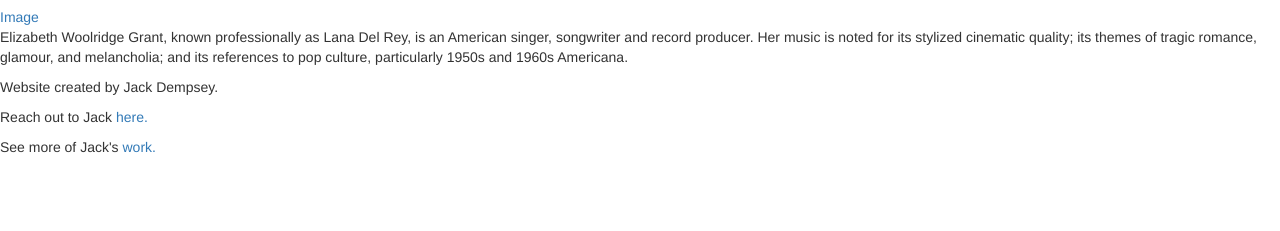
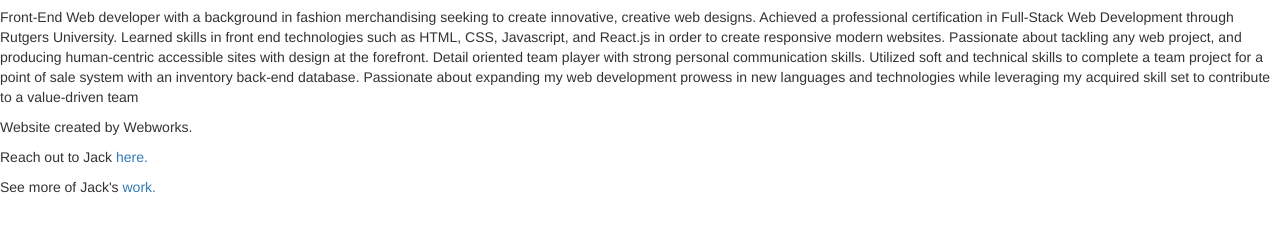
Before and after one commit to jdempsey1993/Perfect-Portofolio, a plain HTML site: page pages/about.html in a window 1280 px wide. Shown: the part 115-346 px from the top of the page. Drawn offline with nearby package versions, Linux system fonts and the light colour scheme; files that its build step writes are made by us from their sources.

Commit message:
Updated site content on HTML pages

```diff
--- a/pages/about.html
+++ b/pages/about.html
@@ -32,13 +32,12 @@
 
     <h1>Biography</h1>
 
-    <div class="image">
-      <a href="#" target="_blank">Image</a>
-    </div>
-
     <div>
-      <p>Elizabeth Woolridge Grant, known professionally as Lana Del Rey, is an American singer, songwriter and record producer.
-      Her music is noted for its stylized cinematic quality; its themes of tragic romance, glamour, and melancholia; and its references to pop culture, particularly 1950s and 1960s Americana.</p>
+      <p>Front-End Web developer with a background in fashion merchandising seeking to create innovative, creative web designs.
+        Achieved a professional certification in Full-Stack Web Development through Rutgers University.
+        Learned skills in front end technologies such as HTML, CSS, Javascript, and React.js in order to create responsive modern websites.
+        Passionate about tackling any web project, and producing human-centric accessible sites with design at the forefront.
+        Detail oriented team player with strong personal communication skills. Utilized soft and technical skills to complete a team project for a point of sale system with an inventory back-end database. Passionate about expanding my web development prowess in new languages and technologies while leveraging my acquired skill set to contribute to a value-driven team</p>
     </div>
 
 
@@ -47,7 +46,7 @@
   </body>
 
   <footer>
-      <p>Website created by Jack Dempsey.</p>
+      <p>Website created by Webworks.</p>
       <p>Reach out to Jack<a href="mailto:jdempsey1993@gmail.com"> here.</a></p>
       <p>See more of Jack's <a href="http://jackdempsey.bss.design"> work.</a> </p>
 </html>
```
Also changed, not shown: index.html (+7 -5 lines), pages/music.html (+1 -1 lines), pages/photos.html (+6 -4 lines).
